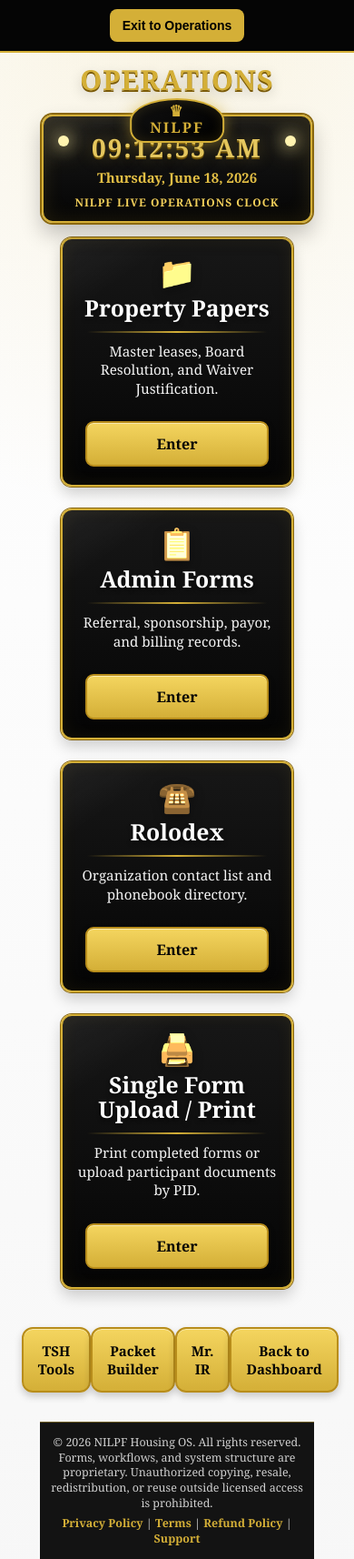
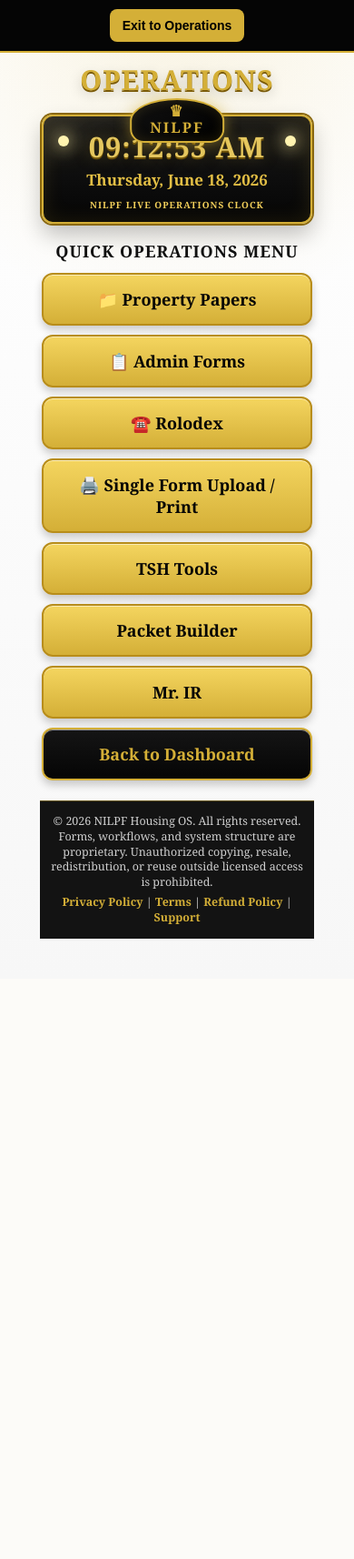
Before and after one commit to Pearlzzpearlzz/Nilpf-store, a Flask app: page /operations in a window 390 px wide. Shown: the top 1714 px of the page at 91% size. After the commit the page ends 1032 px from the top, so only its background shows below. Run offline with Flask 3, Linux system fonts and the light colour scheme; the visitor is signed in with stand-in values (Sample User, id 1).

Commit message:
Add compact mobile operations menu

```diff
--- a/templates/operations.html
+++ b/templates/operations.html
@@ -215,9 +215,92 @@
       }
     }
 
+    .mobile-ops-menu {
+      display: none;
+    }
+
     @media (max-width: 560px) {
-      .control-grid {
-        grid-template-columns: 1fr;
+      .control-grid,
+      .bottom-action-row {
+        display: none !important;
+      }
+
+      .page {
+        max-width: 100%;
+        padding-bottom: 22px;
+      }
+
+      h1 {
+        font-size: 30px;
+        margin-top: 10px;
+        margin-bottom: 12px;
+      }
+
+      .clock-wrap {
+        width: 92%;
+        margin-bottom: 18px;
+      }
+
+      .clock-card {
+        padding: 18px 12px 12px;
+      }
+
+      #liveTime {
+        font-size: 31px;
+        letter-spacing: 1px;
+      }
+
+      #liveDate {
+        font-size: 17px;
+      }
+
+      .clock-label {
+        font-size: 10px;
+      }
+
+      .mobile-ops-menu {
+        display: block;
+        width: 92%;
+        max-width: 390px;
+        margin: 18px auto 20px;
+      }
+
+      .mobile-ops-title {
+        margin: 8px 0 12px;
+        color: #111;
+        font-size: 18px;
+        font-weight: 900;
+        letter-spacing: 1px;
+        text-transform: uppercase;
+      }
+
+      .mobile-ops-link {
+        display: block;
+        width: 100%;
+        margin: 10px auto;
+        padding: 15px 14px;
+        border-radius: 12px;
+        text-decoration: none;
+        color: #050505;
+        background: linear-gradient(180deg, #f4d55f, #d4af37);
+        border: 2px solid #b88d1b;
+        font-family: Georgia, "Times New Roman", serif;
+        font-size: 18px;
+        font-weight: 900;
+        box-shadow: inset 0 1px 0 rgba(255,255,255,0.55), 0 5px 10px rgba(0,0,0,0.20);
+      }
+
+      .mobile-ops-link.secondary {
+        background: linear-gradient(180deg, #151515, #050505);
+        color: #d4af37;
+        border-color: #d4af37;
+      }
+
+      .app-footer {
+        width: 92%;
+        margin-left: auto;
+        margin-right: auto;
+        font-size: 10px;
       }
     }
   </style>
@@ -344,6 +427,18 @@
       <a class="button back" href="/">Back to Dashboard</a>
     </div>
 
+    <section class="mobile-ops-menu" aria-label="Mobile Operations Menu">
+      <div class="mobile-ops-title">Quick Operations Menu</div>
+      <a class="mobile-ops-link" href="/property-papers">📁 Property Papers</a>
+      <a class="mobile-ops-link" href="/admin-forms">📋 Admin Forms</a>
+      <a class="mobile-ops-link" href="/rolodex">☎️ Rolodex</a>
+      <a class="mobile-ops-link" href="/single-form-print">🖨️ Single Form Upload / Print</a>
+      <a class="mobile-ops-link" href="/tsh-program-tools">TSH Tools</a>
+      <a class="mobile-ops-link" href="/packet-builder">Packet Builder</a>
+      <a class="mobile-ops-link" href="/mr-ir">Mr. IR</a>
+      <a class="mobile-ops-link secondary" href="/">Back to Dashboard</a>
+    </section>
+
     <footer class="app-footer">
   <div>© 2026 NILPF Housing OS. All rights reserved.</div>
   <div>Forms, workflows, and system structure are proprietary. Unauthorized copying, resale, redistribution, or reuse outside licensed access is prohibited.</div>
```
